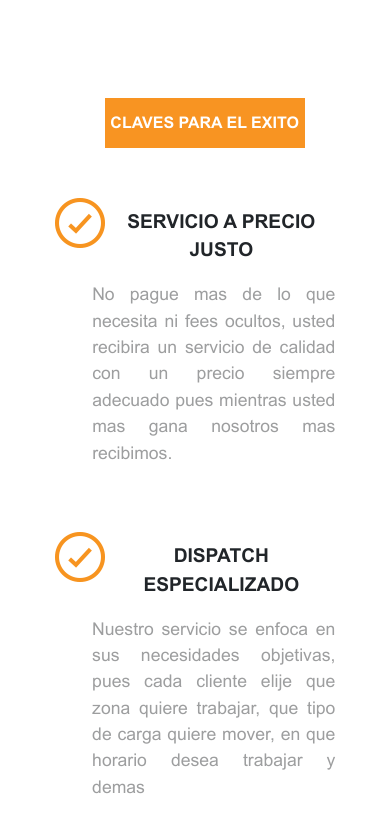
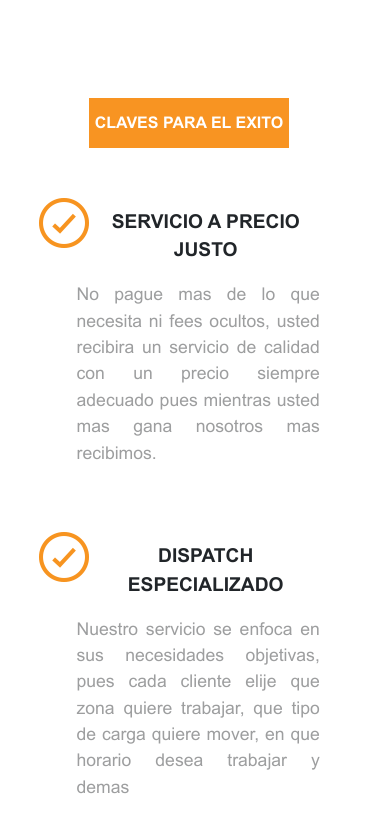
Before and after one commit to briltec/React_website_frontend, a React (Create React App) app: page / in a window 390 px wide. Shown: the part 4027-4844 px from the top of the page. Built offline with nearby package versions, Linux system fonts and the light colour scheme; a web font is replaced by a local one.

Commit message:
Form Margin of Create Account fixed

```diff
--- a/src/styles/ClavesSteps.css
+++ b/src/styles/ClavesSteps.css
@@ -101,13 +101,11 @@
 
 .claves-para-exito-button-div {
   text-align: center;
-  /* margin-left: auto;
-  margin-right: auto; */
 }
 
 .claves-para-exito-col-first{
-  margin-left:auto !important;
-  margin-right:auto !important;
+  /* margin-left:auto !important;
+  margin-right:auto !important; */
   width:90%;
 }
 
--- a/src/styles/CreateAccount.css
+++ b/src/styles/CreateAccount.css
@@ -253,7 +253,7 @@
   }
 
   .create-account-form-div {
-    width: 100%;
+    width: 90%;
   }
 
   .create-account-form-group {
```
